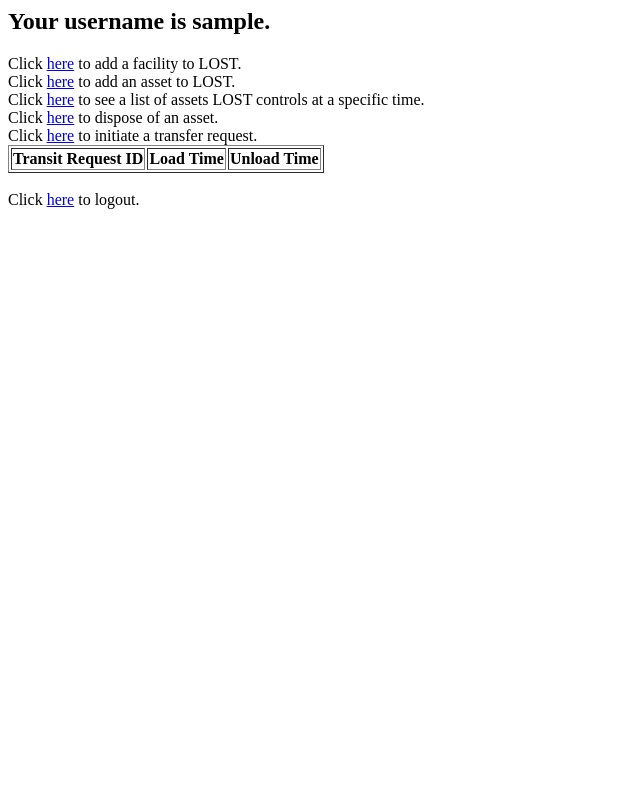
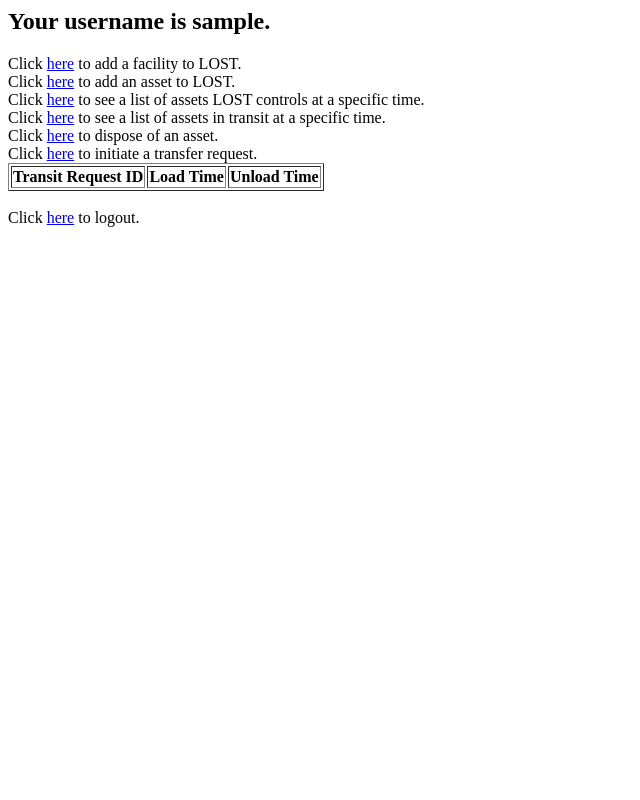
Before and after one commit to spargete/cis322-lost, a Flask app: page /dashboard in a window 1280 px wide. Shown: the whole page, without its empty margins (0-640 px from the left). Run offline with Flask 2, Linux system fonts and the light colour scheme; the visitor is signed in with stand-in values (Sample User, id 1); data that the repository does not hold is empty; parts of the project's set-up code (start-up, migrations or seed data) failed here and were passed over; some libraries are stand-ins or nearby versions.

Commit message:
added link to transfer_report page

```diff
--- a/src/wsgi/templates/dashboard.html
+++ b/src/wsgi/templates/dashboard.html
@@ -5,6 +5,7 @@
 		Click <a href="{{url_for('add_facility')}}">here</a> to add a facility to LOST. <br>
 		Click <a href="{{url_for('add_asset')}}">here</a> to add an asset to LOST. <br>
 		Click <a href="{{url_for('asset_report')}}">here</a> to see a list of assets LOST controls at a specific time. <br>
+		Click <a href="{{url_for('transfer_report')}}">here</a> to see a list of assets in transit at a specific time. <br>
 		{% if session.role == 'Logistics Officer' %}
 		Click <a href="{{url_for('dispose_asset')}}">here</a> to dispose of an asset. <br>
 		Click <a href="{{url_for('transfer_req')}}">here</a> to initiate a transfer request. <br>
```
